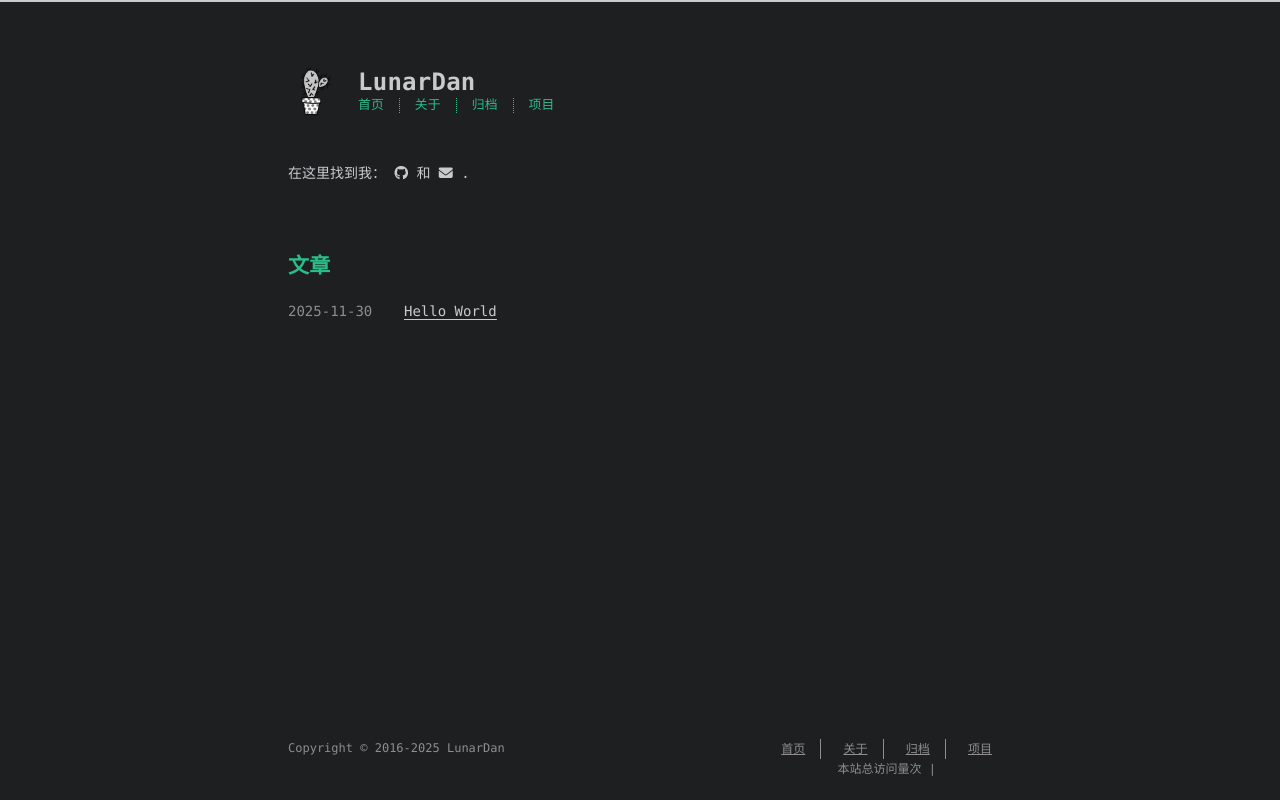
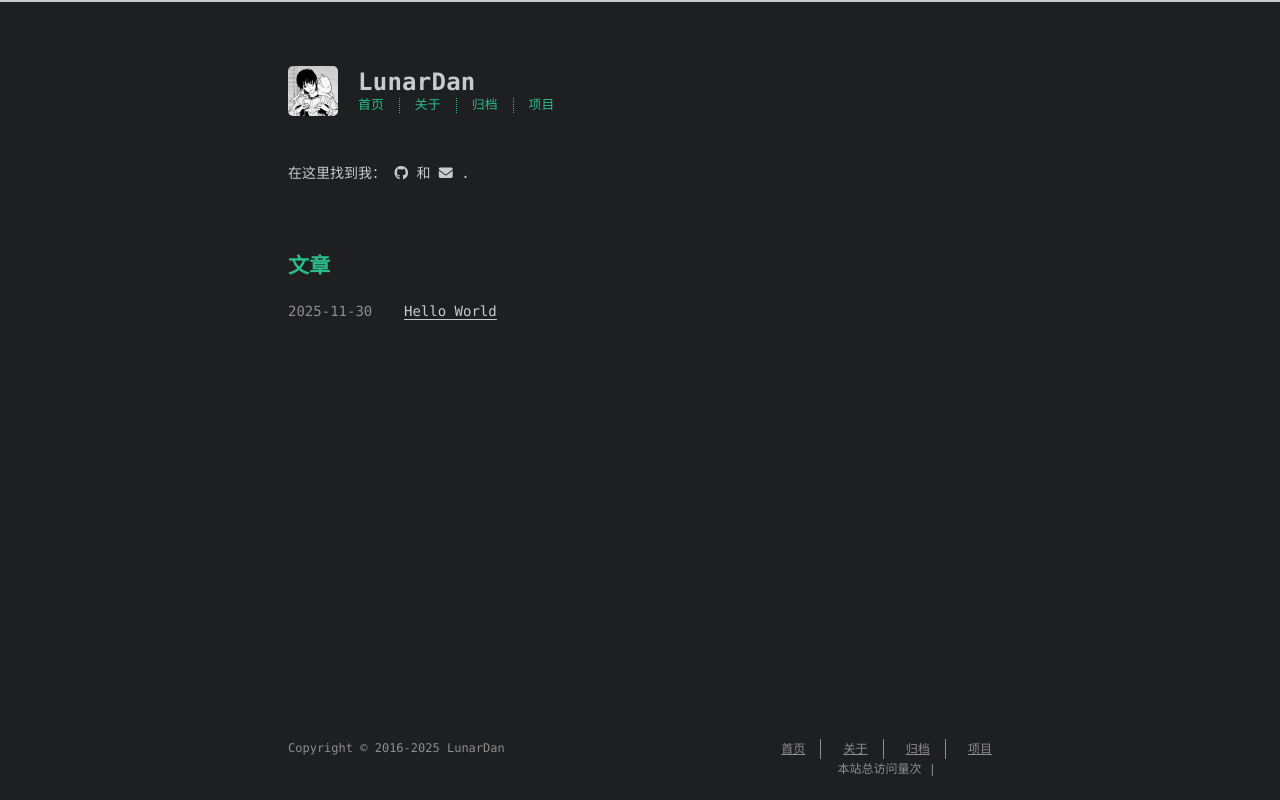
Before and after one commit to LunarDan/LunarDan.github.io, a plain HTML site: page index.html in a window 1280 px wide. Drawn offline with nearby package versions, Linux system fonts and the light colour scheme; some packages are replaced by stand-ins of ours; a script that the page names is missing; a web font is replaced by a local one.

Commit message:
Site updated: 2025-11-30 22:54:26

```diff
--- a/index.html
+++ b/index.html
@@ -17,7 +17,7 @@
 
 
 
-          <link rel="shortcut icon" href="/images/favicon.ico">
+          <link rel="shortcut icon" href="/images/user/actor.jpg">
 
 
 
@@ -61,7 +61,7 @@
   <a class="u-url u-uid" href="/">
 
 
-      <img id="logo" alt class="u-logo" src="/images/logo.png" />
+      <img id="logo" alt class="u-logo" src="/images/user/actor.jpg" />
 
 
     <div id="title">
```
Also changed, not shown: 2025/11/30/hello-world/index.html (+1 -1 lines), 404.html (+2 -2 lines), about/index.html (+2 -2 lines), archives/2025/11/index.html (+2 -2 lines), archives/2025/index.html (+2 -2 lines), archives/index.html (+2 -2 lines), categories/index.html (+2 -2 lines), categories/生活随笔/index.html (+2 -2 lines), links/index.html (+2 -2 lines), tags/index.html (+2 -2 lines), tags/前端学习/index.html (+2 -2 lines), images/user/actor.jpg (added).
